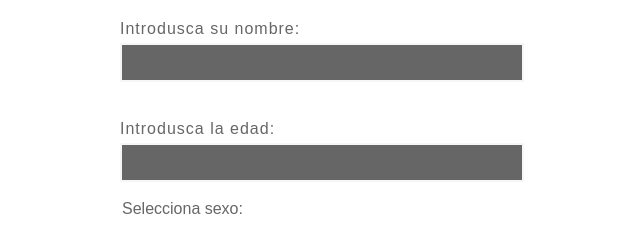
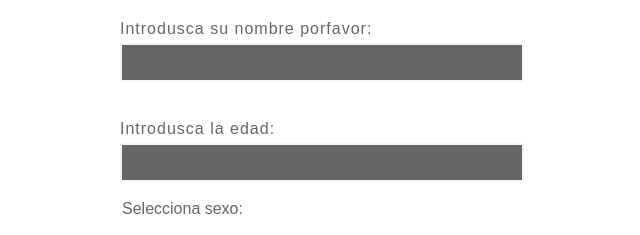
Before and after one commit to RuizVazquezMaximo/5IV8_MAXIMO_APLICACIONES_MOVILES, a plain HTML site: page index.html in a window 1280 px wide. Shown: the top 235 px of the page, 320-960 px from the left. Drawn offline with Linux system fonts and the light colour scheme.

Commit message:
acabe el proyecto

```diff
--- a/index.html
+++ b/index.html
@@ -12,7 +12,7 @@
     <div class="principal">
     <form method="get" name="registro" onsubmit="return validar(this)" action="index.html">
 
-        <label>Introdusca su nombre:</label>
+        <label>Introdusca su nombre porfavor:</label>
         <input class="cajas" type="text" name="nombre" id="nombre"/>
         <br>
         <br>
```
